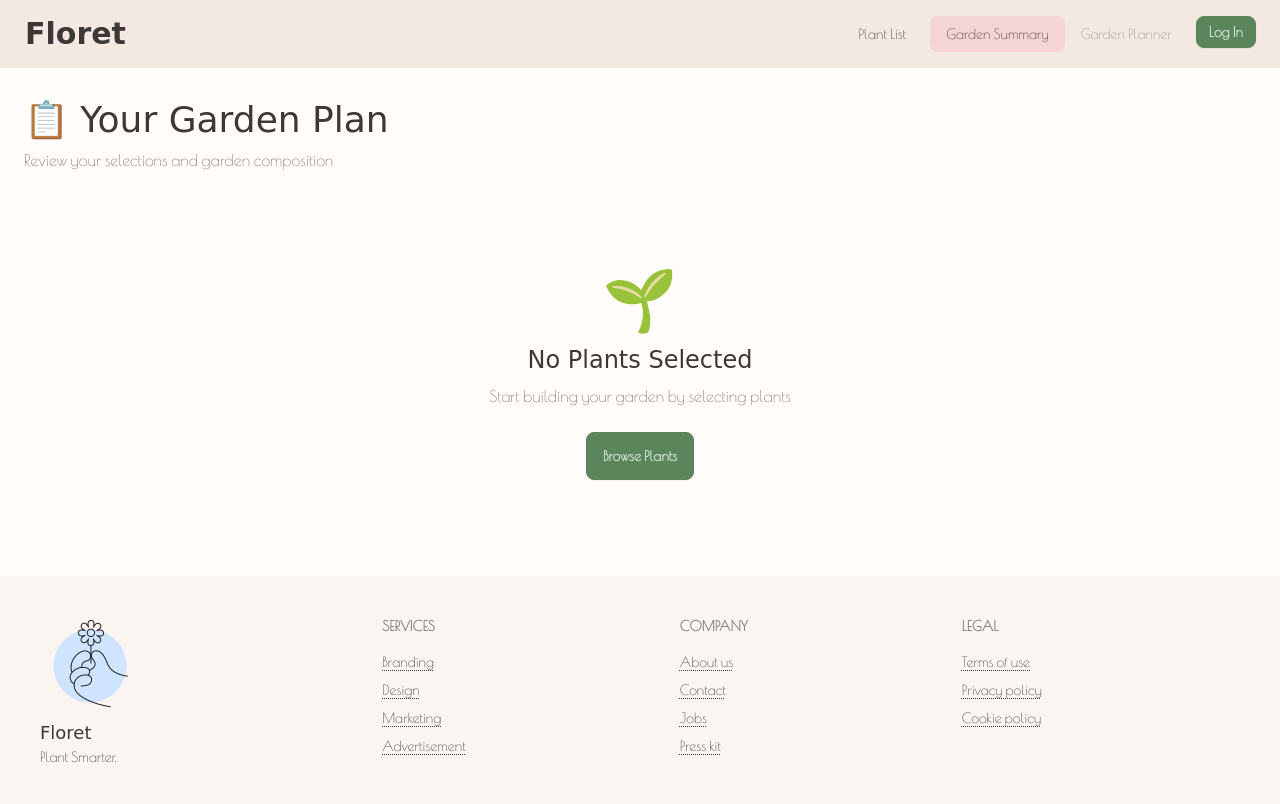
After one commit to JRileyH/floret, a Django app: page /summary/ in a window 1280 px wide. The commit adds this page. Run offline with Django 5.2, Linux system fonts and the light colour scheme; style sheets or scripts are compiled from the project's sources; some web fonts are replaced.

Commit message:
garden summary

```diff
--- /dev/null
+++ b/planner/templates/garden_summary.html
@@ -0,0 +1,96 @@
+{% extends "base.html" %}
+{% load static %}
+{% block title %}
+    Garden Summary - Floret
+{% endblock title %}
+{% block scripts %}
+    <script src="{% static 'garden-summary.js' %}" defer></script>
+{% endblock scripts %}
+{% block content %}
+    <div class="container mx-auto px-6 py-8 max-w-7xl"
+         data-api-url="{% url 'get_garden_plants' %}">
+        <!-- Header -->
+        <div class="mb-8">
+            <h1 class="text-4xl font-heading mb-2">📋 Your Garden Plan</h1>
+            <p class="text-base-content/70">Review your selections and garden composition</p>
+        </div>
+        <!-- Stats Grid -->
+        <div class="grid grid-cols-1 md:grid-cols-2 lg:grid-cols-4 gap-4 mb-8">
+            <div class="stat bg-base-200 rounded-lg shadow">
+                <div class="stat-title">PLANTS</div>
+                <div class="stat-value text-primary" data-summary-plants>0</div>
+                <div class="stat-desc">Selected combinations</div>
+            </div>
+            <div class="stat bg-base-200 rounded-lg shadow">
+                <div class="stat-title">COLORS</div>
+                <div class="stat-value text-secondary" data-summary-colors>0</div>
+                <div class="stat-desc">In your palette</div>
+            </div>
+            <div class="stat bg-base-200 rounded-lg shadow">
+                <div class="stat-title">NATIVE</div>
+                <div class="stat-value text-accent" data-summary-native>0</div>
+                <div class="stat-desc">Native species</div>
+            </div>
+            <div class="stat bg-base-200 rounded-lg shadow">
+                <div class="stat-title">NICHES</div>
+                <div class="stat-value" data-summary-niches>0/6</div>
+                <div class="stat-desc">Ecosystem roles</div>
+            </div>
+        </div>
+        <!-- Main Content Grid -->
+        <div class="grid grid-cols-1 lg:grid-cols-3 gap-6">
+            <!-- Left Column -->
+            <div class="lg:col-span-1 space-y-6">
+                <!-- Color Palette -->
+                <div class="card bg-base-200 shadow-xl">
+                    <div class="card-body">
+                        <h2 class="card-title">🎨 Colors</h2>
+                        <div id="color-palette" class="flex flex-wrap gap-2 mt-2"></div>
+                    </div>
+                </div>
+                <!-- Features -->
+                <div class="card bg-base-200 shadow-xl">
+                    <div class="card-body">
+                        <h2 class="card-title">🌿 Features</h2>
+                        <div id="features-list" class="space-y-2 mt-2"></div>
+                    </div>
+                </div>
+                <!-- Selected Plants List -->
+                <div class="card bg-base-200 shadow-xl">
+                    <div class="card-body">
+                        <h2 class="card-title">Selected Plants</h2>
+                        <div id="selected-plants-list"
+                             class="space-y-2 mt-2 max-h-96 overflow-y-auto"></div>
+                    </div>
+                </div>
+            </div>
+            <!-- Right Column -->
+            <div class="lg:col-span-2 space-y-6">
+                <!-- Height Distribution -->
+                <div class="card bg-base-200 shadow-xl">
+                    <div class="card-body">
+                        <h2 class="card-title">📏 Height Distribution</h2>
+                        <p class="text-sm text-base-content/70 mb-4">Distribution based on selected plant heights</p>
+                        <div id="height-chart" class="flex items-end gap-2 h-48"></div>
+                    </div>
+                </div>
+                <!-- Bloom Calendar -->
+                <div class="card bg-base-200 shadow-xl">
+                    <div class="card-body">
+                        <h2 class="card-title">📅 Bloom Calendar</h2>
+                        <p class="text-sm text-base-content/70 mb-4">Color coverage throughout the year</p>
+                        <div id="bloom-calendar"
+                             class="grid grid-cols-2 md:grid-cols-3 lg:grid-cols-4 gap-3"></div>
+                    </div>
+                </div>
+            </div>
+        </div>
+        <!-- Empty State -->
+        <div id="empty-state" class="hidden text-center py-16">
+            <div class="text-6xl mb-4">🌱</div>
+            <h3 class="text-2xl font-heading mb-2">No Plants Selected</h3>
+            <p class="text-base-content/70 mb-6">Start building your garden by selecting plants</p>
+            <a href="{% url 'index' %}" class="btn btn-primary">Browse Plants</a>
+        </div>
+    </div>
+{% endblock content %}
--- a/planner/urls.py
+++ b/planner/urls.py
@@ -5,7 +5,9 @@ from planner import views
 urlpatterns = [
     path("", views.index, name="index"),
     path("plants/", views.plant_list, name="plant_list"),
+    path("summary/", views.garden_summary, name="garden_summary"),
     # Garden API endpoints
+    path("api/garden-plants/", views.get_garden_plants, name="get_garden_plants"),
     path("garden/save/", views.save_garden, name="garden_save"),
     path("garden/load/<uuid:garden_id>/", views.load_garden, name="garden_load"),
     path("garden/list/", views.list_gardens, name="garden_list"),
--- a/planner/views.py
+++ b/planner/views.py
@@ -28,6 +28,11 @@ def index(request):
         "features": PlantFeature.objects.all(),
     }
     return render(request, "index.html", context=context)
+
+
+def garden_summary(request):
+    """Garden Summary View - Displays analytics for selected plants."""
+    return render(request, "garden_summary.html")
 
 
 def _validate_filters(raw_filters):
@@ -336,3 +341,63 @@ def list_gardens(request):
     ]
 
     return JsonResponse({"gardens": gardens_data})
+
+
+@require_POST
+def get_garden_plants(request):
+    """
+    Fetch plant details for garden summary.
+
+    Expects JSON body:
+    {
+        "plants": [
+            {"plant_id": "uuid", "color_id": "uuid"},
+            ...
+        ]
+    }
+
+    Returns plant details with color, height, bloom, features, niche, native status.
+    """
+    try:
+        data = json.loads(request.body)
+    except json.JSONDecodeError:
+        return JsonResponse({"success": False, "error": "Invalid JSON"}, status=400)
+
+    plant_selections = data.get("plants", [])
+    results = []
+
+    for selection in plant_selections:
+        plant_id = selection.get("plant_id")
+        color_id = selection.get("color_id")
+
+        try:
+            plant = (
+                Plant.objects.select_related("niche")
+                .prefetch_related("features", "colors")
+                .get(id=plant_id)
+            )
+            color = Color.objects.get(id=color_id)
+
+            results.append(
+                {
+                    "plant_id": str(plant.id),
+                    "color_id": str(color.id),
+                    "common_name": plant.common_name,
+                    "scientific_name": plant.scientific_name,
+                    "height": plant.height,
+                    "bloom": plant.bloom,
+                    "native": plant.native,
+                    "niche_id": str(plant.niche.id) if plant.niche else None,
+                    "niche_name": plant.niche.title if plant.niche else None,
+                    "color_hex": color.hex_code,
+                    "color_name": color.name,
+                    "features": [
+                        {"id": str(f.id), "name": f.name, "icon": f.icon.url if f.icon else None}
+                        for f in plant.features.all()
+                    ],
+                }
+            )
+        except (Plant.DoesNotExist, Color.DoesNotExist):
+            continue
+
+    return JsonResponse({"success": True, "plants": results})
--- a/tailwind.config.js
+++ b/tailwind.config.js
@@ -1,6 +1,7 @@
 module.exports = {
   content: [
     "./**/templates/**/*.html",
+    "./**/static/**/*.js",
   ],
   theme: {
     extend: {
@@ -26,8 +27,8 @@ module.exports = {
           "secondary-content": "#1e3a5f",
           "accent": "#ffd4a3",
           "accent-content": "#7d4e1f",
-          "neutral": "#a8b5c4",
-          "neutral-content": "#ffffff",
+          "neutral": "#f4d4d4",
+          "neutral-content": "#3d3836",
           "base-100": "#fffcf9",
           "base-200": "#faf5f1",
           "base-300": "#f4e8e3",
--- a/theme/src/styles.css
+++ b/theme/src/styles.css
@@ -11,11 +11,11 @@
   }
 
   .filter-color-swatch.active {
-    @apply ring-4 ring-primary scale-110;
+    @apply ring-2 ring-primary scale-110;
   }
 
   .garden-color-swatch.active {
-    @apply ring-4 ring-primary scale-110;
+    @apply ring-2 ring-primary scale-110;
   }
 
   .filter-feature-icon.active {
--- /dev/null
+++ b/theme/static/garden-summary.js
@@ -0,0 +1,276 @@
+/**
+ * Garden Summary
+ * Fetches plant details from localStorage selections and displays analytics
+ */
+
+document.addEventListener('DOMContentLoaded', async () => {
+    await loadGardenSummary();
+});
+
+async function loadGardenSummary() {
+    // Load garden state from localStorage
+    const gardenState = JSON.parse(localStorage.getItem('floret_garden_state') || '{"plants":[]}');
+
+    if (!gardenState.plants || gardenState.plants.length === 0) {
+        showEmptyState();
+        return;
+    }
+
+    // Get API URL from data attribute
+    const apiUrl = document.querySelector('[data-api-url]').dataset.apiUrl;
+
+    // Fetch plant details from API
+    try {
+        const response = await fetch(apiUrl, {
+            method: 'POST',
+            headers: {
+                'Content-Type': 'application/json',
+                'X-CSRFToken': getCookie('csrftoken')
+            },
+            body: JSON.stringify({
+                plants: gardenState.plants.map(p => ({
+                    plant_id: p.plant_id,
+                    color_id: p.color_id
+                }))
+            })
+        });
+
+        const data = await response.json();
+
+        if (data.success && data.plants.length > 0) {
+            renderSummary(data.plants);
+        } else {
+            showEmptyState();
+        }
+    } catch (error) {
+        console.error('Failed to load garden summary:', error);
+        showEmptyState();
+    }
+}
+
+function renderSummary(plants) {
+    document.getElementById('empty-state').classList.add('hidden');
+
+    // Calculate stats
+    const stats = calculateStats(plants);
+
+    // Update stat cards
+    document.querySelector('[data-summary-plants]').textContent = stats.plantCount;
+    document.querySelector('[data-summary-colors]').textContent = stats.colorCount;
+    document.querySelector('[data-summary-native]').textContent = stats.nativeCount;
+    document.querySelector('[data-summary-niches]').textContent = `${stats.nicheCount}/6`;
+
+    // Render sections
+    renderColorPalette(stats.colors);
+    renderFeatures(stats.features);
+    renderHeightDistribution(plants);
+    renderBloomCalendar(plants, stats.colors);
+    renderPlantsList(plants);
+}
+
+function calculateStats(plants) {
+    const colors = new Map();
+    const niches = new Set();
+    const features = new Map();
+    let nativeCount = 0;
+
+    plants.forEach(plant => {
+        // Colors
+        if (!colors.has(plant.color_id)) {
+            colors.set(plant.color_id, {
+                hex: plant.color_hex,
+                name: plant.color_name
+            });
+        }
+
+        // Niches
+        if (plant.niche_id) {
+            niches.add(plant.niche_id);
+        }
+
+        // Features
+        plant.features.forEach(feature => {
+            if (features.has(feature.id)) {
+                features.get(feature.id).count++;
+            } else {
+                features.set(feature.id, {
+                    name: feature.name,
+                    icon: feature.icon,
+                    count: 1
+                });
+            }
+        });
+
+        // Native
+        if (plant.native) {
+            nativeCount++;
+        }
+    });
+
+    return {
+        plantCount: plants.length,
+        colorCount: colors.size,
+        nativeCount,
+        nicheCount: niches.size,
+        colors: Array.from(colors.values()),
+        features: Array.from(features.values()).sort((a, b) => b.count - a.count)
+    };
+}
+
+function renderColorPalette(colors) {
+    const container = document.getElementById('color-palette');
+    container.innerHTML = colors.map(color => `
+        <div class="tooltip" data-tip="${color.name}">
+            <div class="w-12 h-12 rounded-lg shadow-md border-2 border-base-300"
+                 style="background-color: ${color.hex}"></div>
+        </div>
+    `).join('');
+}
+
+function renderFeatures(features) {
+    const container = document.getElementById('features-list');
+
+    if (features.length === 0) {
+        container.innerHTML = '<p class="text-sm text-base-content/70">No features selected</p>';
+        return;
+    }
+
+    container.innerHTML = features.map(feature => `
+        <div class="flex items-center justify-between bg-base-300 px-4 py-2 rounded-lg">
+            <div class="flex items-center gap-2">
+                ${feature.icon ? `<img src="${feature.icon}" alt="${feature.name}" class="w-5 h-5">` : ''}
+                <span>${feature.name}</span>
+            </div>
+            <div class="badge badge-primary">${feature.count}</div>
+        </div>
+    `).join('');
+}
+
+function renderHeightDistribution(plants) {
+    const container = document.getElementById('height-chart');
+
+    // Group plants by height ranges
+    const ranges = [
+        { min: 0, max: 1, label: "0-1'" },
+        { min: 1, max: 2, label: "1-2'" },
+        { min: 2, max: 3, label: "2-3'" },
+        { min: 3, max: 4, label: "3-4'" },
+        { min: 4, max: 5, label: "4-5'" },
+        { min: 5, max: 6, label: "5-6'" },
+        { min: 6, max: Infinity, label: "6'+'" }
+    ];
+
+    const distribution = ranges.map(range => ({
+        label: range.label,
+        count: plants.filter(p => p.height !== null && p.height >= range.min && p.height < range.max).length
+    }));
+
+    const maxCount = Math.max(...distribution.map(d => d.count), 1);
+
+    container.innerHTML = distribution.map(item => {
+        const heightPercent = (item.count / maxCount) * 100;
+        return `
+            <div class="flex-1 flex flex-col items-center gap-2">
+                <div class="w-full flex items-end justify-center" style="height: 160px;">
+                    ${item.count > 0 ? `
+                        <div class="w-full rounded-t-xl border-1 bg-base-300 border-neutral shadow-md"
+                             style="height: ${heightPercent}%;"></div>
+                    ` : ''}
+                </div>
+                <div class="text-center">
+                    <div class="font-bold text-lg">${item.count}</div>
+                    <div class="text-xs opacity-70">${item.label}</div>
+                </div>
+            </div>
+        `;
+    }).join('');
+}
+
+function renderBloomCalendar(plants, colors) {
+    const container = document.getElementById('bloom-calendar');
+
+    const months = [
+        { key: 'jan', label: 'Jan' },
+        { key: 'feb', label: 'Feb' },
+        { key: 'mar', label: 'Mar' },
+        { key: 'apr', label: 'Apr' },
+        { key: 'may', label: 'May' },
+        { key: 'jun', label: 'Jun' },
+        { key: 'jul', label: 'Jul' },
+        { key: 'aug', label: 'Aug' },
+        { key: 'sep', label: 'Sep' },
+        { key: 'oct', label: 'Oct' },
+        { key: 'nov', label: 'Nov' },
+        { key: 'dec', label: 'Dec' }
+    ];
+
+    // Build bloom data by month
+    const bloomData = new Map();
+    months.forEach(month => {
+        bloomData.set(month.key, new Set());
+    });
+
+    plants.forEach(plant => {
+        if (plant.bloom && Array.isArray(plant.bloom)) {
+            plant.bloom.forEach(monthKey => {
+                if (bloomData.has(monthKey)) {
+                    bloomData.get(monthKey).add(plant.color_hex);
+                }
+            });
+        }
+    });
+
+    container.innerHTML = months.map(month => {
+        const colorSet = bloomData.get(month.key);
+        const hasBloom = colorSet && colorSet.size > 0;
+
+        return `
+            <div class="bg-base-300 p-4 rounded-lg border-2 ${hasBloom ? 'border-primary' : 'border-transparent'}">
+                <div class="font-semibold mb-2">${month.label}</div>
+                <div class="flex flex-wrap gap-1">
+                    ${hasBloom ?
+                        Array.from(colorSet).map(hex =>
+                            `<div class="w-4 h-4 rounded-full shadow" style="background-color: ${hex}"></div>`
+                        ).join('')
+                        : '<span class="text-xs opacity-50">—</span>'}
+                </div>
+            </div>
+        `;
+    }).join('');
+}
+
+function renderPlantsList(plants) {
+    const container = document.getElementById('selected-plants-list');
+
+    container.innerHTML = plants.map(plant => `
+        <div class="bg-base-300 p-3 rounded-lg flex items-center gap-3">
+            <div class="w-8 h-8 rounded-lg shadow-md border-2 border-base-100"
+                 style="background-color: ${plant.color_hex}"></div>
+            <div class="flex-1">
+                <div class="font-semibold">${plant.common_name} 🌸</div>
+                <div class="text-xs italic opacity-70">${plant.scientific_name}</div>
+            </div>
+            <div class="text-sm opacity-70">${plant.color_name}</div>
+        </div>
+    `).join('');
+}
+
+function showEmptyState() {
+    document.getElementById('empty-state').classList.remove('hidden');
+    document.querySelectorAll('.grid').forEach(el => el.classList.add('hidden'));
+}
+
+function getCookie(name) {
+    let cookieValue = null;
+    if (document.cookie && document.cookie !== '') {
+        const cookies = document.cookie.split(';');
+        for (let i = 0; i < cookies.length; i++) {
+            const cookie = cookies[i].trim();
+            if (cookie.substring(0, name.length + 1) === (name + '=')) {
+                cookieValue = decodeURIComponent(cookie.substring(name.length + 1));
+                break;
+            }
+        }
+    }
+    return cookieValue;
+}
--- a/theme/templates/components/navbar.html
+++ b/theme/templates/components/navbar.html
@@ -8,13 +8,19 @@
   <div class="flex-none">
     <ul class="menu menu-horizontal px-4">
       <li class="ml-2">
-        <a>Plant List</a>
+        <a href="{% url 'index' %}"
+           class="{% if request.resolver_match.url_name == 'index' %}
+                    active
+                  {% endif %}">Plant List</a>
       </li>
       <li class="ml-2">
-        <a>Garden Summary</a>
+        <a href="{% url 'garden_summary' %}"
+           class="{% if request.resolver_match.url_name == 'garden_summary' %}
+                    active
+                  {% endif %}">Garden Summary</a>
       </li>
       <li>
-        <a>Garden Planner</a>
+        <a class="opacity-50 cursor-not-allowed" title="Coming soon">Garden Planner</a>
       </li>
       {% if user.is_authenticated %}
         {% if request.resolver_match.url_name != 'profile' %}
```
Also changed, not shown: planner/templates/partials/plant_filter.html (+14 -14 lines).
